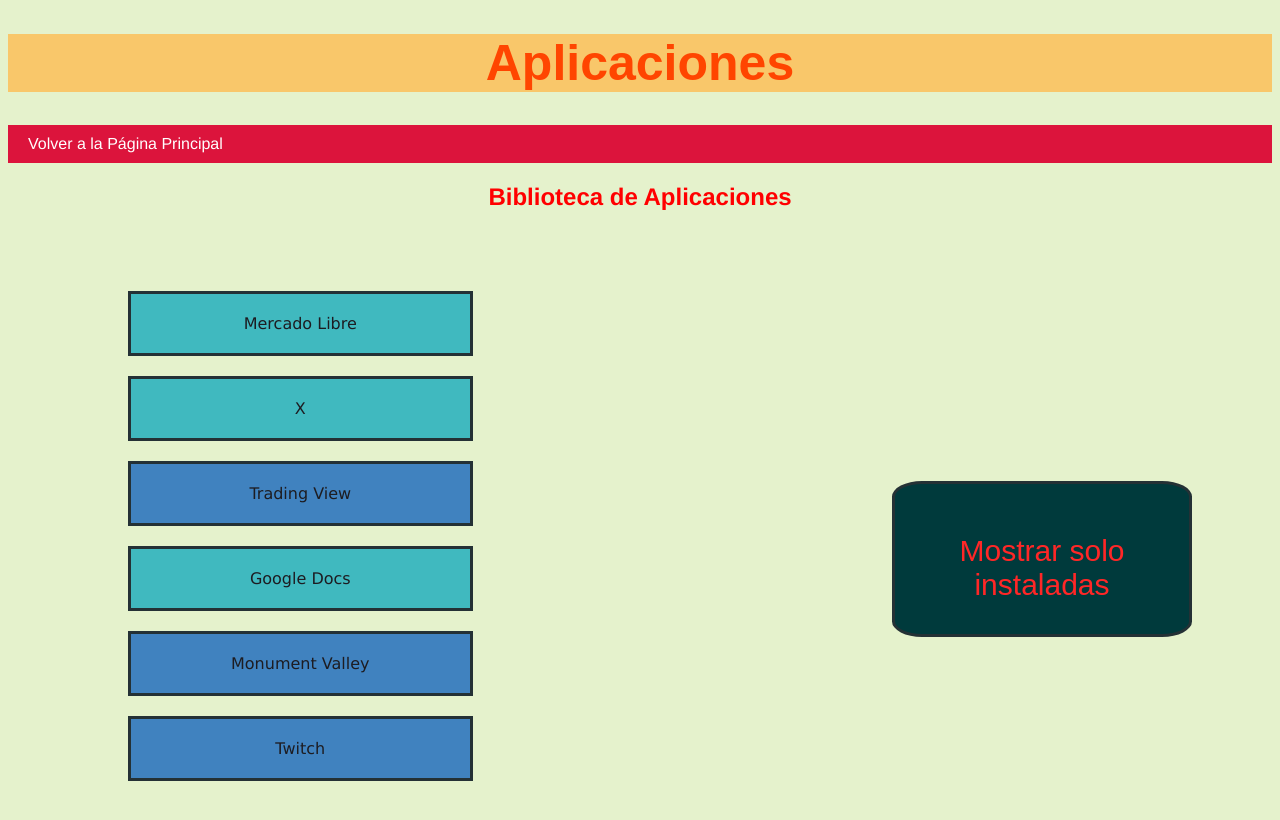
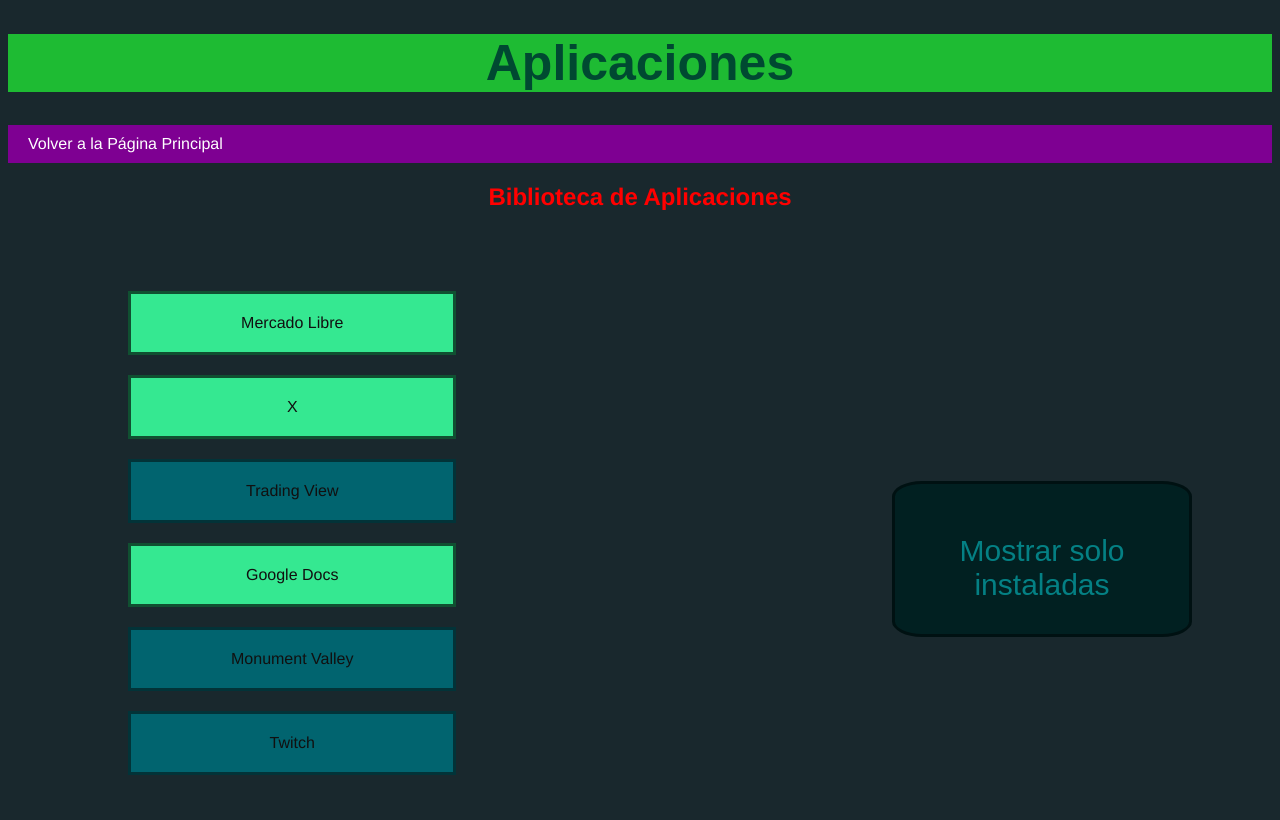
Before and after one commit to duskteal/PIII-TP2, a plain HTML site: page listado.html in a window 1280 px wide. Drawn offline with Linux system fonts and the light colour scheme.

Commit message:
Un poco de trabajo en CSS

```diff
--- a/estilo.css
+++ b/estilo.css
@@ -3,14 +3,41 @@
 }
 
 body{
-    background-color:rgb(229, 242, 204);
-    font-family: Helvetica;
-    min-height: 100%;
+        font-family: Helvetica;
+        min-height: 100%;
 }
 
+#colores1{
+    background-color:rgb(229, 242, 204);
+}
 
+#colores2{
+    background-color: white;
+}
 
-.titulo{
+#colores3{
+    background-color: #19282d;
+}
+
+#nav1{
+    background-color:crimson;
+    padding: 10px;
+    margin-bottom: 20px;
+}
+
+#nav2{
+    background-color:rgb(20, 173, 220);
+    padding: 10px;
+    margin-bottom: 20px;
+}
+
+#nav3{
+    background-color:rgb(126, 0, 146);
+    padding: 10px;
+    margin-bottom: 20px;
+}
+
+.titulo1{
     background-color: rgb(249, 199, 106);;
     font-family: Arial;
     text-align: center;
@@ -18,11 +45,23 @@
     color: orangered;
 }
 
-nav{
-    background-color:crimson;
-    padding: 10px;
-    margin-bottom: 20px;
+.titulo2{
+    background-color: rgb(211, 106, 249);;
+    font-family: Arial;
+    text-align: center;
+    font-size: 50px;
+    color: rgb(135, 16, 137);
 }
+
+.titulo3{
+    background-color: rgb(30, 187, 51);;
+    font-family: Arial;
+    text-align: center;
+    font-size: 50px;
+    color: rgb(0, 73, 49);
+}
+
+
 .links a:link, a:visited{
     margin: 10px;
     color: white;
@@ -86,15 +125,25 @@
 #contenedorApp{
     margin: 40px;
     margin-left: 100px;
-    color: rgb(29, 28, 33);
+    color: rgb(17, 16, 16);
     float: left;
 }
 
 .appsInstaladas{
     text-align: center;
-    font-family: Verdana;
-    background-color: rgb(64, 185, 191);
-    border: #243135 solid;
+    background-color: #35e891;
+    border: #105031 solid;
+    padding-top: 20px;
+    padding-bottom: 20px;
+    padding-left: 100px;
+    padding-right: 100px;
+    margin: 20px;
+}
+
+.appsTarjeta{
+    text-align: center;
+    background-color: #01646f;
+    border: #023338 solid;
     padding-top: 20px;
     padding-bottom: 20px;
     padding-left: 100px;
@@ -105,7 +154,7 @@
 #btnSoloInstaladas{
     text-align: center;
     font-size: 30px;
-    color:rgb(255, 39, 39);
+    color:#048084;
     width: 300px;
     height: 50px;
     float: right;
@@ -113,9 +162,9 @@
     padding-bottom: 100px;
     margin-top: 250px;
     margin-right: 80px;
-    border: #243135 solid;
+    border: #001112 solid;
     border-radius: 10%;
-    background-color: rgb(0, 58, 60);
+    background-color: #012021;
 }
 
 .tarjeta{
--- a/listado.html
+++ b/listado.html
@@ -7,14 +7,14 @@
 
         <title>Aplicaciones</title>
     </head>
-    <body>
+    <body id="colores3">
 
         <header>
-            <h1 class="titulo">Aplicaciones</h1>
+            <h1 class="titulo3">Aplicaciones</h1>
         </header>
 
-        <nav class="links">
-            <a href="index.html">Volver a la Página Principal</a>
+        <nav id="nav3">
+            <span class="links"><a href="index.html">Volver a la Página Principal</a></span>
         </nav>
 
         <main>
--- a/script3.js
+++ b/script3.js
@@ -30,7 +30,7 @@
                 textoApp.classList.add("appsInstaladas")
             }
             else{
-                textoApp.classList.add("tarjeta");
+                textoApp.classList.add("appsTarjeta");
             };
 
             textoApp.textContent = aplicacion.nombre;
```
Also changed, not shown: destacados.html (+4 -4 lines), index.html (+3 -3 lines).
